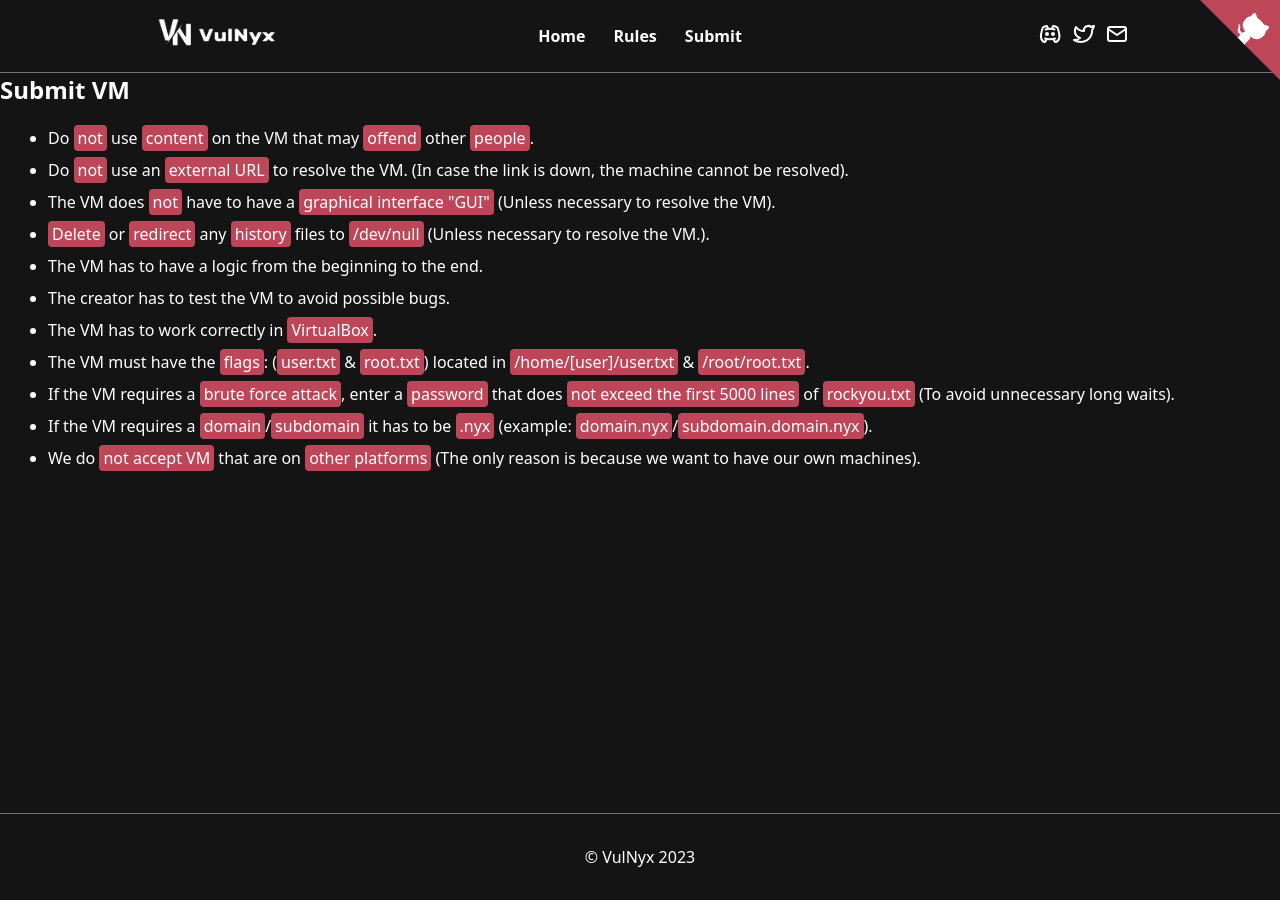
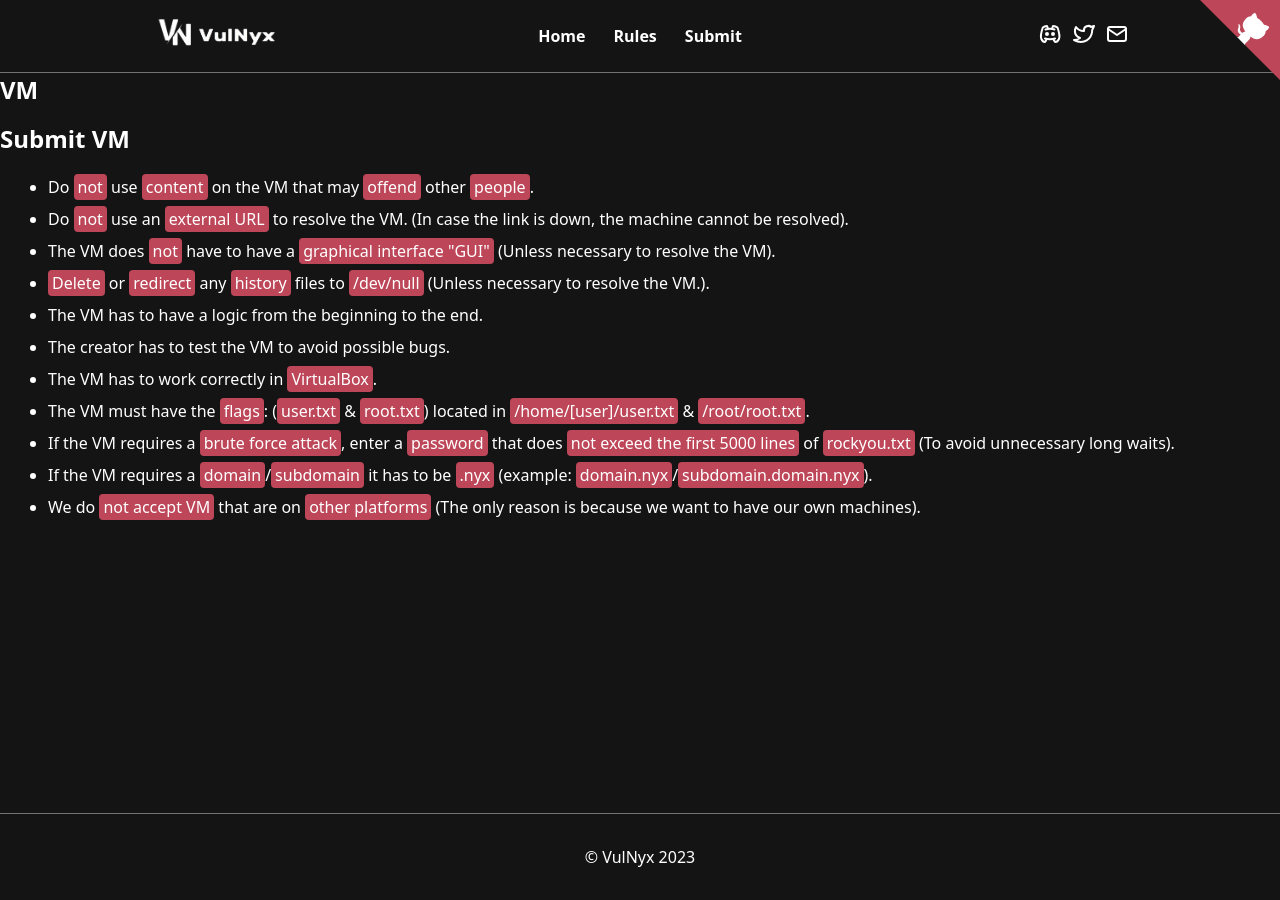
Before and after one commit to VulNyx/vulnyx, a Jekyll site: the page built from rules.md, in a window 1280 px wide. Built offline with Jekyll 4.4.1, drawn with Linux system fonts in a browser that asks for light colours.

```diff
--- a/rules.md
+++ b/rules.md
@@ -3,6 +3,7 @@ layout: page
 title: Rules
 ---
 
+## VM
 
 ## Submit VM
 
```
